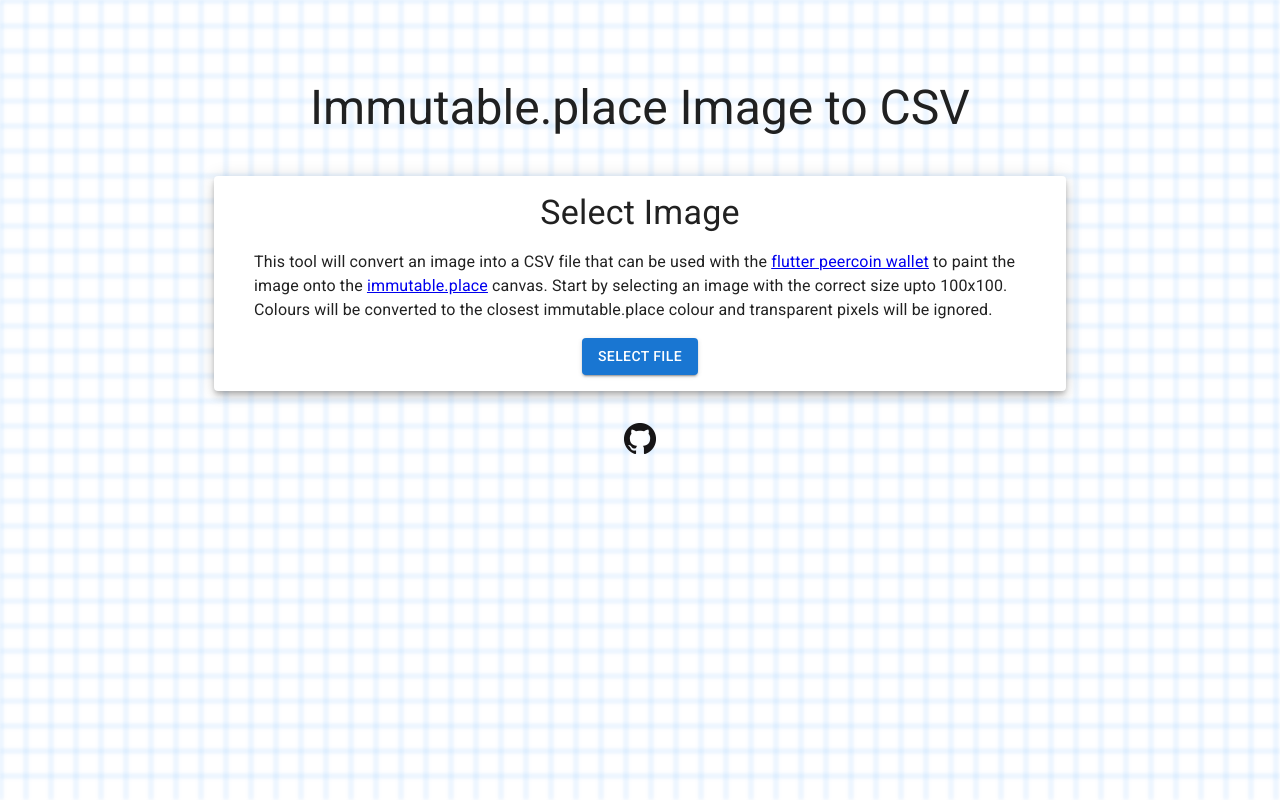
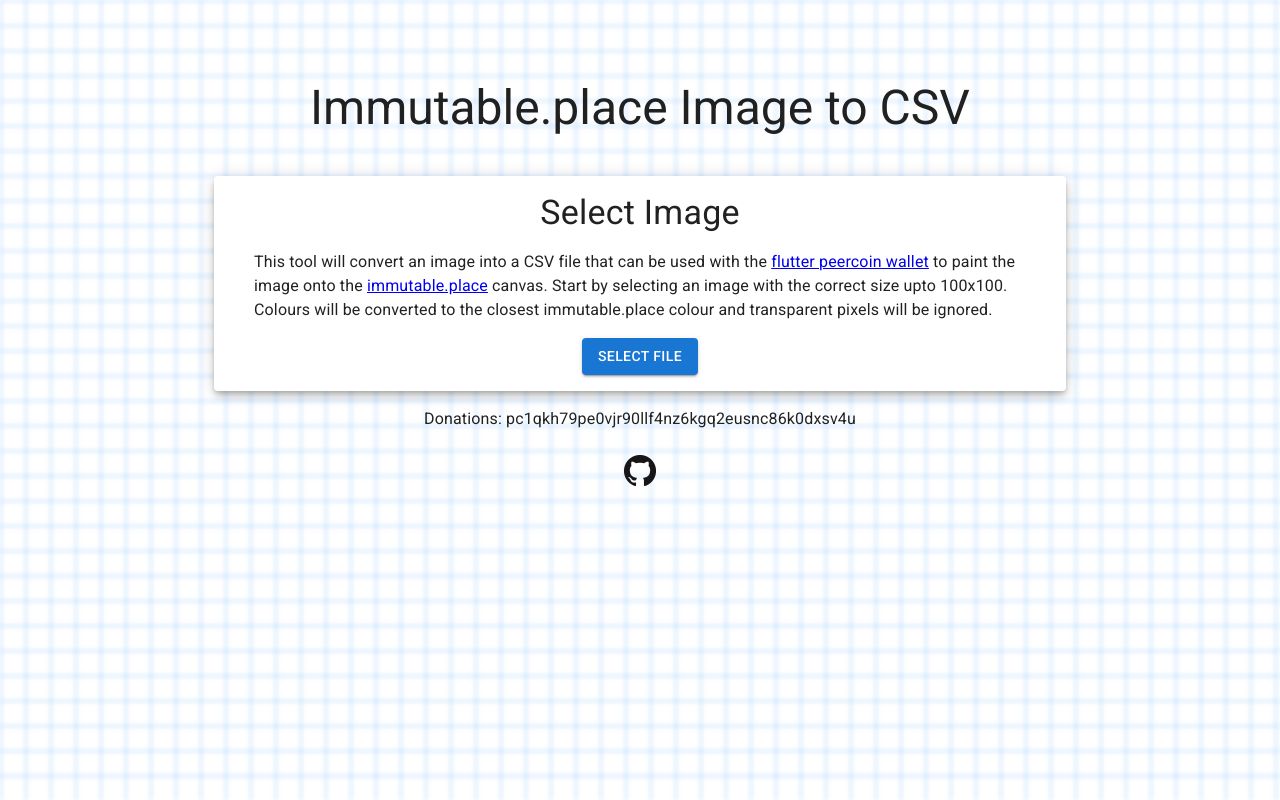
Before and after one commit to MatthewLM/pixelwar.art, a React (Create React App) app: page / in a window 1280 px wide. Built offline with nearby package versions, Linux system fonts and the light colour scheme; what coin-canvas-lib would draw is missing.

Commit message:
Add donation address to footer

```diff
--- a/src/App.tsx
+++ b/src/App.tsx
@@ -59,6 +59,9 @@
       }}>
         {content}
       </Paper>
+      <Typography variant="body1" align="center" marginTop={2}>
+        Donations: pc1qkh79pe0vjr90llf4nz6kgq2eusnc86k0dxsv4u
+      </Typography>
       <a
         href="https://github.com/MatthewLM/pixelwar.art"
         title="GitHub Repository (Opens in new tab)"
@@ -67,7 +70,7 @@
         <Stack
           direction="row"
           justifyContent="center"
-          marginTop={4}
+          marginTop={3}
         >
           <img alt="GitHub Repo" src="./GitHub-Mark-32px.png" />
         </Stack>
--- a/src/CoinInput.tsx
+++ b/src/CoinInput.tsx
@@ -4,12 +4,13 @@
 /* eslint-disable max-lines-per-function */
 function CoinInput(
   {
-    label, defaultValue, optional, onChanged
+    label, defaultValue, optional, onChanged, helperText
   } : {
     label: string,
     defaultValue: string | null,
     optional: boolean,
-    onChanged: (value: string | null) => void
+    onChanged: (value: string | null) => void,
+    helperText?: string | null
   }
 ) {
 
@@ -68,7 +69,7 @@
     fullWidth
     onChange={handleChange}
     error={error !== null}
-    helperText={error}
+    helperText={error ?? helperText}
   />;
 
 }
--- a/src/GenerateForm.tsx
+++ b/src/GenerateForm.tsx
@@ -120,6 +120,7 @@
             defaultValue=""
             optional={true}
             onChanged={setDonation}
+            helperText="All donations are much appreciated"
           />
         </Grid> : null
         }
```
